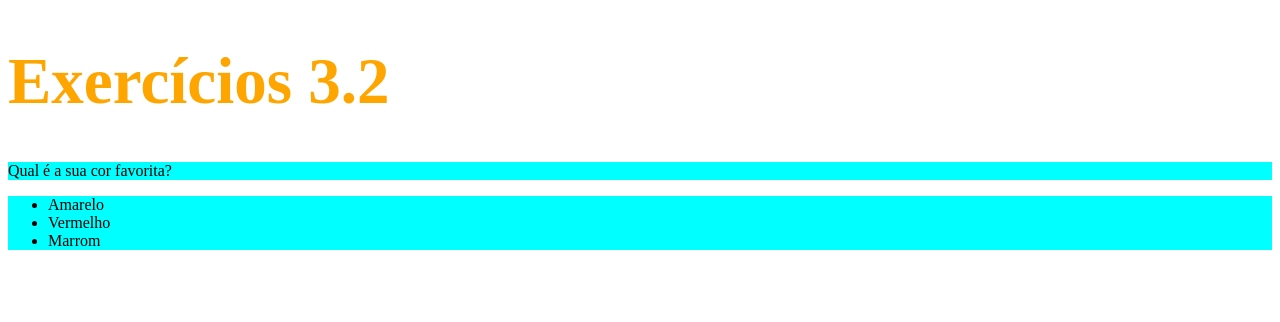
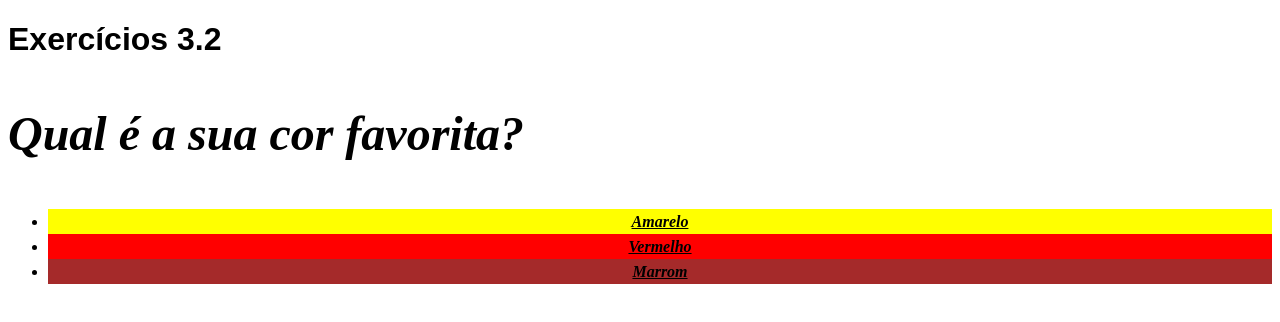
Before and after one commit to GabrielToscanoML/trybe-exercicios, a plain HTML site: page fundamentos/bloco-3-introducao-a-html-e-css/dia-2-html-css-estruturas-de-pagina/index.html in a window 1280 px wide. Drawn offline with Linux system fonts and the light colour scheme.

Commit message:
Alteração do index pra fazer o segundo exercicio de CSS

```diff
--- a/fundamentos/bloco-3-introducao-a-html-e-css/dia-2-html-css-estruturas-de-pagina/index.html
+++ b/fundamentos/bloco-3-introducao-a-html-e-css/dia-2-html-css-estruturas-de-pagina/index.html
@@ -5,28 +5,47 @@
     <title>HTML</title>
     <style>
 
-        h1{
-            font-size: 65px;
-            color: orange;
+        h1 {
+            font-family: sans-serif;
+        }
+
+        p {
+            font-weight: 600;
+            font-size: 3em;
+            font-style: italic;
+        }
+
+        body {
+            font-size: 16xp;
+            font-weight: bold;
+        }
+
+        #amarelo{
+            background-color: yellow;
+        }
+        #vermelho{
+            background-color: red;
+        }
+        #marrom{
+            background-color: brown;
         }
 
         .color-list{
-            background-color:aqua
+            line-height: 25px;
+            font-style: oblique;
+            text-align:center;
+            text-decoration: underline;
         }
 
     </style>
   </head>
   <body>
-
     <h1>Exercícios 3.2</h1>
-
-    <p class="color-list">Qual é a sua cor favorita?</p>
-
+    <p>Qual é a sua cor favorita?</p>
     <ul class="color-list" >
-      <li>Amarelo</li>
-      <li>Vermelho</li>
-      <li>Marrom</li>
+      <li id="amarelo" >Amarelo</li>
+      <li id="vermelho" >Vermelho</li>
+      <li id="marrom" >Marrom</li>
     </ul>
-
   </body>
 </html>
```
